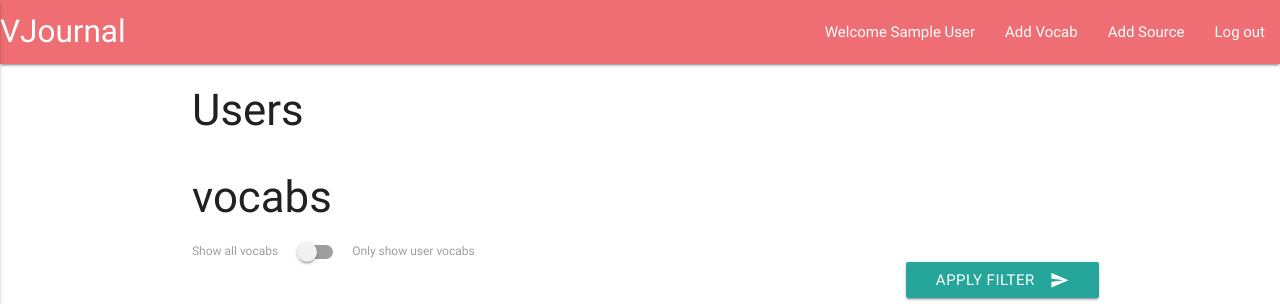
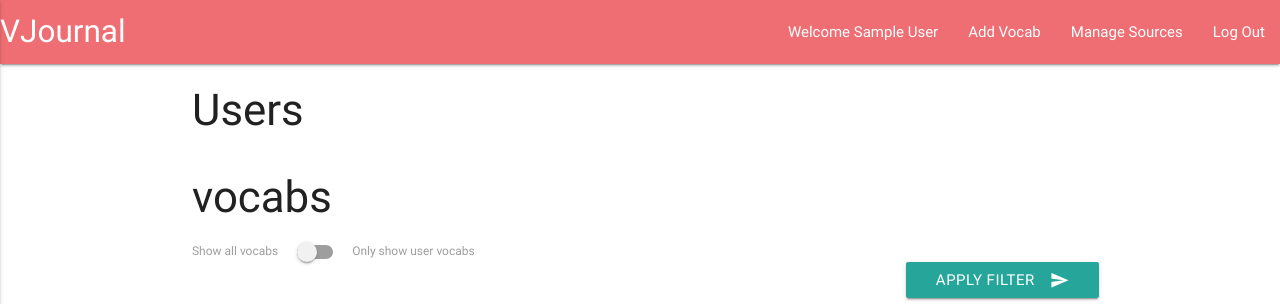
Before and after one commit to Code-Institute-Submissions/vocab_journal, a Flask app: page /dash in a window 1280 px wide. Shown: the top 304 px of the page. Run offline with Flask 2, Linux system fonts and the light colour scheme; the visitor is signed in with stand-in values (Sample User, id 1); data that the repository does not hold is empty; some libraries are stand-ins or nearby versions; some web fonts are replaced.

Commit message:
add_source.html was renamed to manage_sources.html, navbar in base.html was changed accordingly!

```diff
--- a/run.py
+++ b/run.py
@@ -210,18 +210,18 @@ def get_filtered(user_id):
 
 
 
-@app.route("/add_source")
-def add_source():
-    """ render add_source page  """
+@app.route("/manage_sources")
+def manage_sources():
+    """ render manage_sources page  """
 
     # only go forward if there's a user logged in
     if "username" in session:
         # if the logged in user is not an admin then bail
         if session["admin"] != True:
-            # deny access to "add_source" template if user not an admin
+            # deny access to "manage_sources" template if user not an admin
             return redirect(url_for("dash"))
         # if admin
-        return render_template("add_source.html", sources = mongo.db.sources.find() )
+        return render_template("manage_sources.html", sources = mongo.db.sources.find() )
 
     # redirect back to index screen if there sint any users logged in
     return redirect(url_for("dash"))
@@ -229,13 +229,13 @@ def add_source():
 
 @app.route("/delete_source/<source_id>")
 def delete_source(source_id):
-    """ render add_source page  """
+    """   """
 
     # only go forward if there's a user logged in
     if "username" in session:
         # if the logged in user is not an admin then bail
         if session["admin"] != True:
-            # deny access to "add_source" template if user not an admin
+            # deny access to "manage_sources" template if user not an admin
             return redirect(url_for("dash"))
 
         # if admin
@@ -250,14 +250,12 @@ def delete_source(source_id):
 
         # delete source if not in use
         if source_in_use:
-            print("Source {} is in use!!!!!!!!!!!!".format(source["name"]))
-
-
+            flash("Could NOT delete source '{}' as it is currently in use!".format(source["name"]))
         else:
-            print("Source {} is safe to DELETE!".format(source["name"]))
+            flash("Source '{}' was DELETED!".format(source["name"]))
             mongo.db.sources.remove({'_id': ObjectId(source_id)})
 
-        return render_template("add_source.html", sources = mongo.db.sources.find() )
+        return render_template("manage_sources.html", sources = mongo.db.sources.find() )
 
 
     # redirect back to index screen if there sint any users logged in
@@ -279,7 +277,7 @@ def insert_source():
         # should redirect to the full screen description of the vocab
         flash("Source '{}' already exists!".format(data["name"]))
 
-    return redirect( url_for("add_source") )
+    return redirect( url_for("manage_sources") )
 
 
 @app.route("/delete_vocab/<vocab_id>")
--- a/templates/base.html
+++ b/templates/base.html
@@ -30,11 +30,11 @@
                         <li><a href="{{ url_for('dash') }}">Welcome {{ session['name'].title() }}</a></li>
                         <li><a href="{{ url_for('add_vocab') }}">Add Vocab</a></li>
                         {% if session['admin'] %}
-                            <li><a href="{{ url_for('add_source') }}">Add Source</a></li>
+                            <li><a href="{{ url_for('manage_sources') }}">Manage Sources</a></li>
                         {% endif %}
-                        <li><a href="{{ url_for('logout') }}">Log out</a></li>
+                        <li><a href="{{ url_for('logout') }}">Log Out</a></li>
                     {% else %}
-                        <li><a href="{{ url_for('index') }}">Log in</a></li>
+                        <li><a href="{{ url_for('index') }}">Log In</a></li>
                         <li><a href="{{ url_for('register') }}">Register</a></li>
                     {% endif %}
                 </ul>
```
Also changed, not shown: templates/add_sourceBACKUP.html (renamed from templates/add_source.html, +23 -16 lines), templates/manage_sources.html (added, +58 -0 lines).
